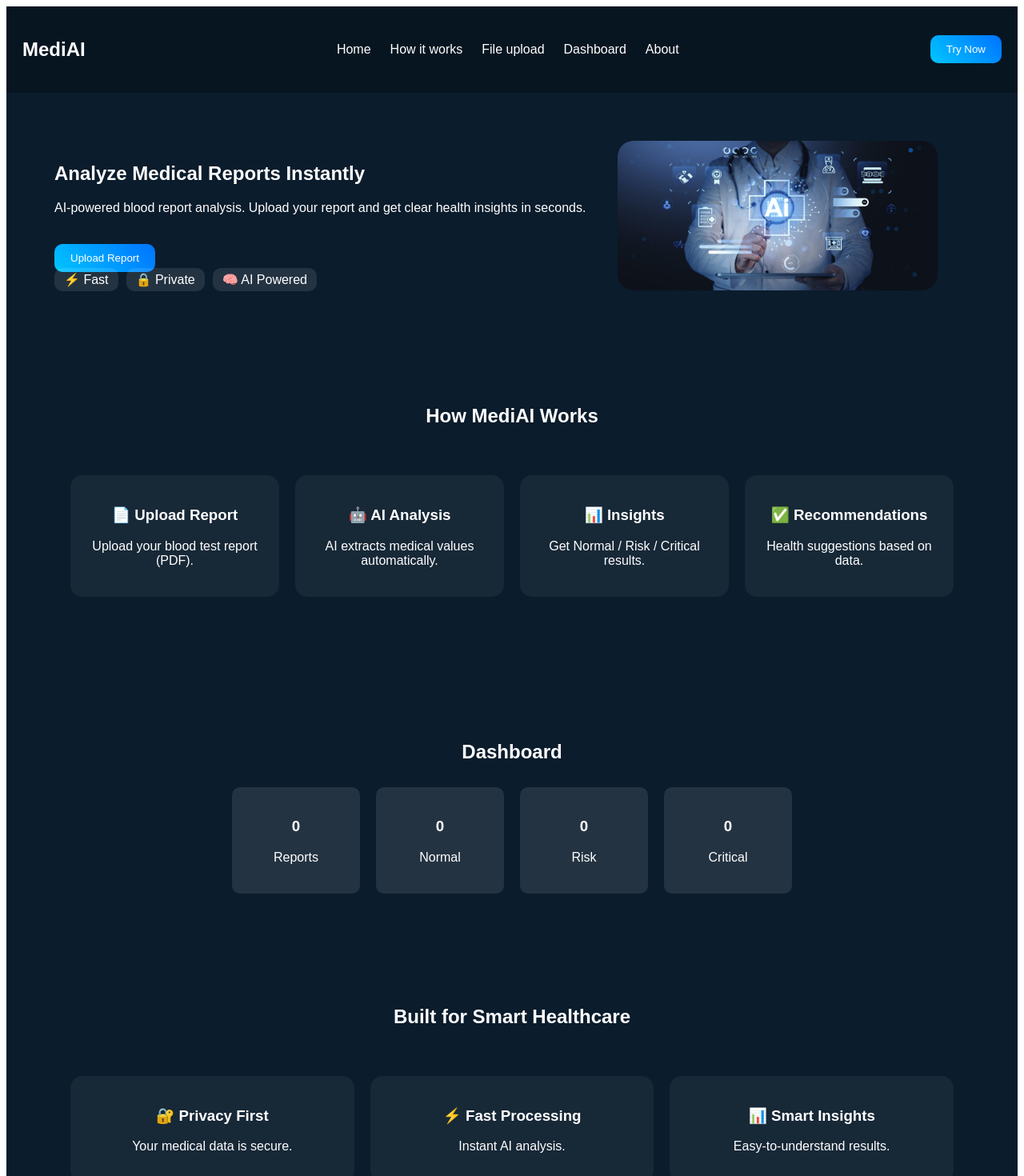
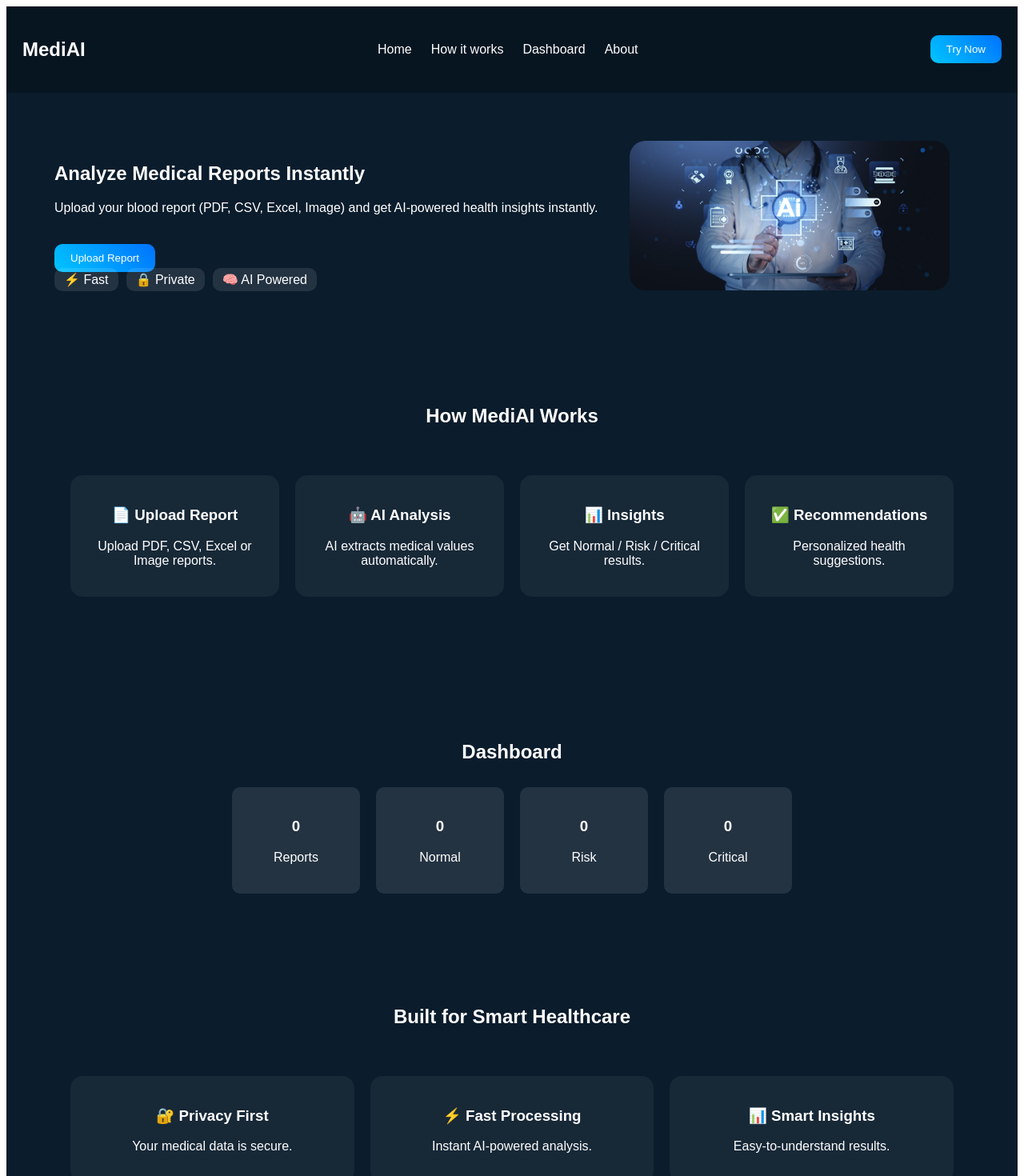
Before and after one commit to Rahul2127git/MediAI-Diagnostics, a Next.js app in the folder mediai-diagnostics/frontend/: page / in a window 1280 px wide. Shown: the top 1470 px of the page at 80% size. Built offline with nearby package versions, Linux system fonts and the light colour scheme.

Commit message:
Update index.js

```diff
--- a/mediai-diagnostics/frontend/pages/index.js
+++ b/mediai-diagnostics/frontend/pages/index.js
@@ -1,4 +1,3 @@
-import Link from "next/link";
 import { useRouter } from "next/router";
 
 export default function Home() {
@@ -21,12 +20,14 @@ export default function Home() {
         <div className="nav-links">
           <a onClick={() => scrollTo("home")}>Home</a>
           <a onClick={() => scrollTo("how")}>How it works</a>
-          <a onClick={() => router.push("/upload")}>File upload</a>
           <a onClick={() => scrollTo("dashboard")}>Dashboard</a>
           <a onClick={() => scrollTo("about")}>About</a>
         </div>
 
-        <button className="primary" onClick={() => router.push("/upload")}>
+        <button
+          className="primary"
+          onClick={() => router.push("/upload")}
+        >
           Try Now
         </button>
       </nav>
@@ -36,8 +37,8 @@ export default function Home() {
         <div className="left">
           <h1>Analyze Medical Reports Instantly</h1>
           <p>
-            AI-powered blood report analysis. Upload your report and get
-            clear health insights in seconds.
+            Upload your blood report (PDF, CSV, Excel, Image) and get
+            AI-powered health insights instantly.
           </p>
 
           <button
@@ -66,7 +67,7 @@ export default function Home() {
         <div className="grid">
           <div className="card">
             <h3>📄 Upload Report</h3>
-            <p>Upload your blood test report (PDF).</p>
+            <p>Upload PDF, CSV, Excel or Image reports.</p>
           </div>
 
           <div className="card">
@@ -81,7 +82,7 @@ export default function Home() {
 
           <div className="card">
             <h3>✅ Recommendations</h3>
-            <p>Health suggestions based on data.</p>
+            <p>Personalized health suggestions.</p>
           </div>
         </div>
       </section>
@@ -110,7 +111,7 @@ export default function Home() {
 
           <div className="card">
             <h3>⚡ Fast Processing</h3>
-            <p>Instant AI analysis.</p>
+            <p>Instant AI-powered analysis.</p>
           </div>
 
           <div className="card">
@@ -137,7 +138,6 @@ export default function Home() {
           font-family: Arial;
         }
 
-        /* NAVBAR */
         .navbar {
           display: flex;
           justify-content: space-between;
@@ -156,7 +156,6 @@ export default function Home() {
           text-decoration: none;
         }
 
-        /* HERO */
         .hero {
           display: flex;
           padding: 60px;
@@ -181,7 +180,6 @@ export default function Home() {
           border-radius: 10px;
         }
 
-        /* GRID */
         .grid {
           display: grid;
           grid-template-columns: repeat(auto-fit, minmax(200px, 1fr));
@@ -201,13 +199,11 @@ export default function Home() {
           box-shadow: 0 0 20px rgba(0,198,255,0.4);
         }
 
-        /* SECTIONS */
         .dashboard, .features, .how {
           padding: 60px 40px;
           text-align: center;
         }
 
-        /* STATS */
         .stats {
           display: flex;
           justify-content: center;
@@ -222,7 +218,6 @@ export default function Home() {
           width: 120px;
         }
 
-        /* BUTTON */
         .primary {
           background: linear-gradient(45deg, #00c6ff, #0072ff);
           border: none;
@@ -232,7 +227,6 @@ export default function Home() {
           cursor: pointer;
         }
 
-        /* FOOTER */
         footer {
           text-align: center;
           padding: 20px;
```
